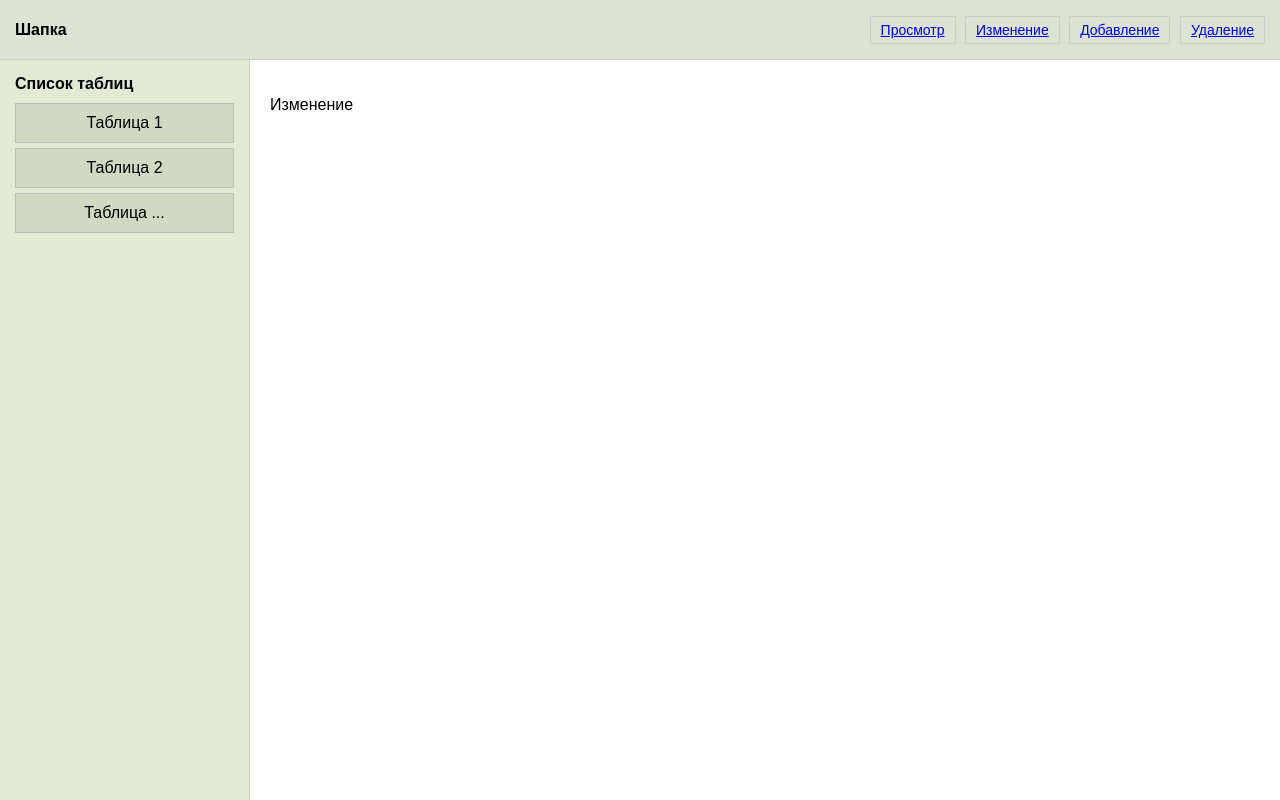
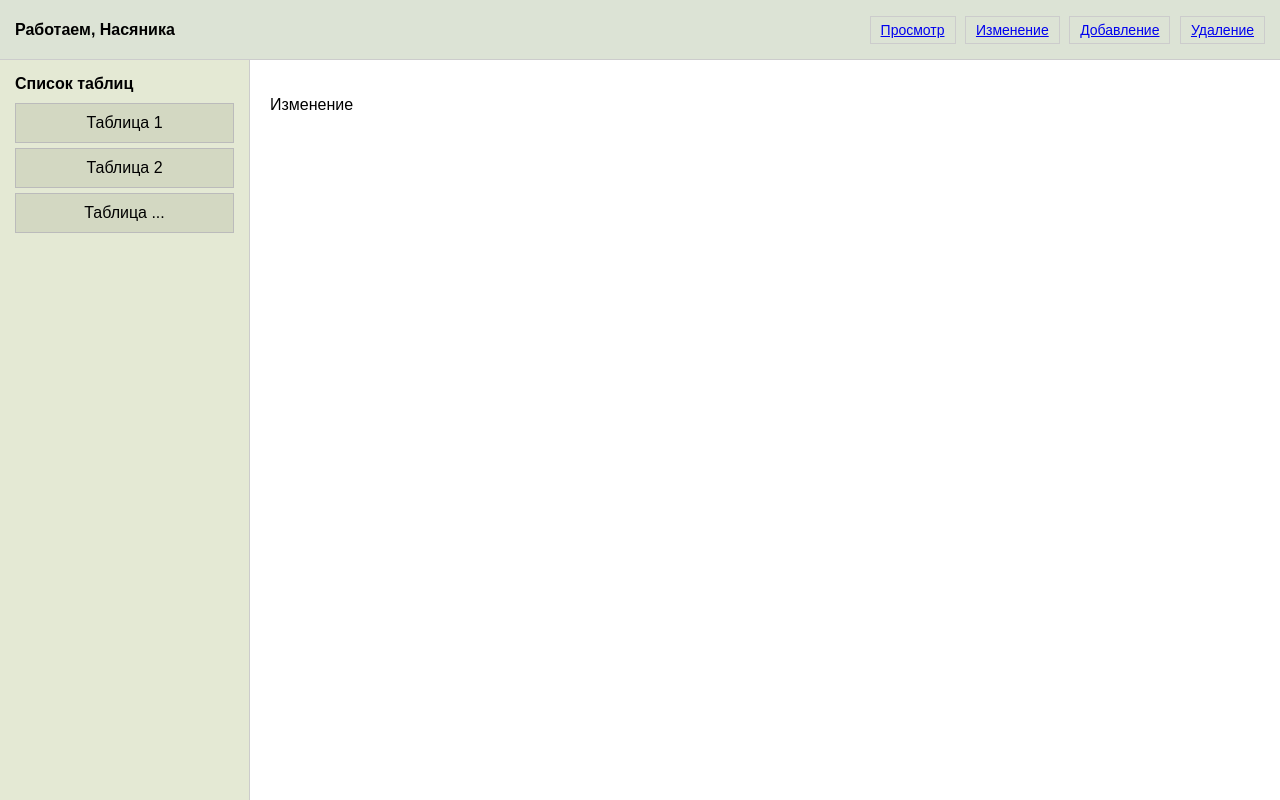
Before and after one commit to Sukhar1922/GastApp, a Django app: page /main/change in a window 1280 px wide. Run offline with Django 5.2, Linux system fonts and the light colour scheme; some libraries are stand-ins or nearby versions.

Commit message:
preparing for push

```diff
--- a/main/templates/main/layout.html
+++ b/main/templates/main/layout.html
@@ -14,7 +14,7 @@
 <body>
     <div class="container">
         <header>
-            <div class="header-title">Шапка</div>
+            <div class="header-title">Работаем, Насяника</div>
             <div class="tabs">
                 <button><a href="../main/view">Просмотр</a></button>
                 <button><a href="../main/change">Изменение</a></button>
```
